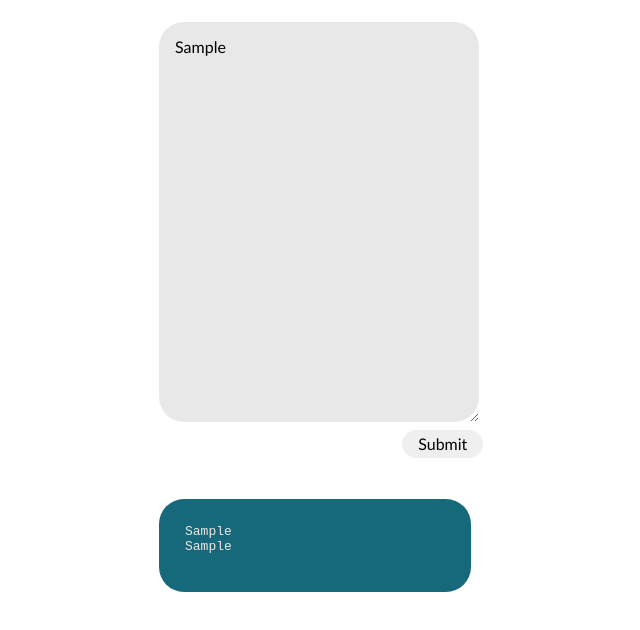
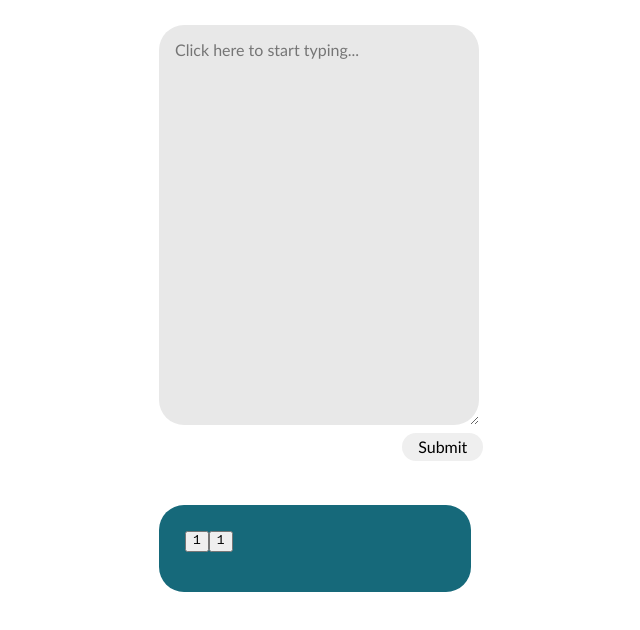
Before and after one commit to zenidith/personal-diary-website, a website built with webpack: page index.html in a window 1280 px wide. Both pictures are taken after typing "Sample" into the empty fields and a click on the button "Submit". Shown: the part 144-774 px from the top of the page, without its empty margins (321-961 px from the left). Built offline with nearby package versions, Linux system fonts and the light colour scheme.

Commit message:
added const displayEntryButton = document.createElement('button')

```diff
--- a/index.css
+++ b/index.css
@@ -1,8 +1,3 @@
-/*
-    From the body tag, move the content of our page away from the window edge
-    Give the body tag a font-family of ['Gill Sans', 'Gill Sans MT']
- */
-
 body {
     margin: 5%;
     font-family: 'Gill Sans', 'Gill Sans MT';
--- a/index.html
+++ b/index.html
@@ -9,7 +9,9 @@
             <button class="button" type="submit">Submit</button>
         </form>
 
-        <section id="entries"></section>
+        <section id="entries">
+            <div class="entries-nav"></div>
+        </section>
 
         <script src="index.js"></script>
     </body>
--- a/index.js
+++ b/index.js
@@ -1,6 +1,7 @@
 const entryForm = document.getElementById('entryForm');
-const entriesSection = document.getElementById('entries');
-const entryTextbox = document.getElementsByClassName('entry-textbox');
+const entriesSection = document.querySelector('#entries');
+const entryTextbox = document.querySelector('.entry-textbox');
+const entriesNav = document.querySelector('.entries-nav');
 
 /*
  - Add an event listener to the entryForm variable that prevents the page from
@@ -10,8 +11,15 @@ function addEntryToDom(event) {
   event.preventDefault();
   const entryDiv = document.createElement('div');
   entryDiv.className = 'single-entry';
-  entryDiv.innerText = entryTextbox[0].value;
+  entryDiv.innerText = entryTextbox.value;
+  entryDiv.style.display = 'none';
   entriesSection.appendChild(entryDiv);
+  entryTextbox.value = '';
+
+  const displayEntryButton = document.createElement('button')
+  displayEntryButton.className = 'display-entry-button';
+  displayEntryButton.innerText = 1;
+  entriesNav.appendChild(displayEntryButton);
 }
 
 entryForm.addEventListener('submit', addEntryToDom);
```
